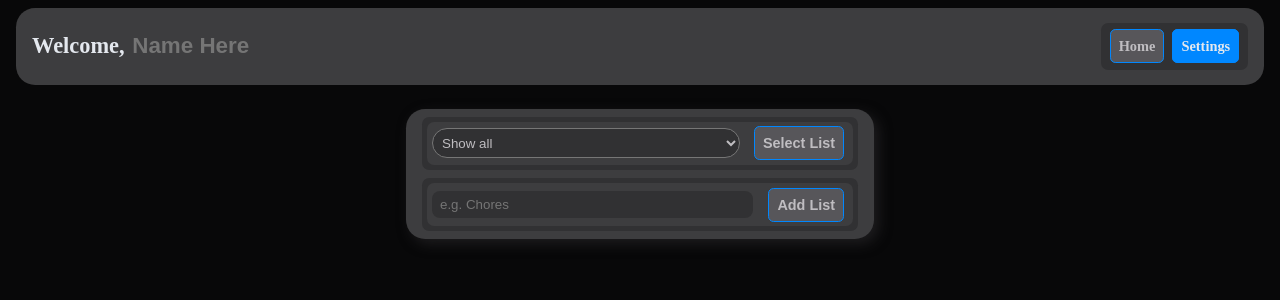
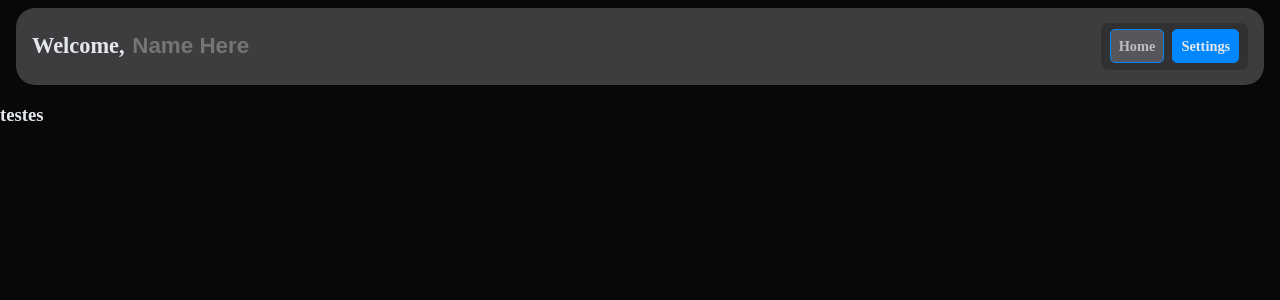
Before and after one commit to DaniSilv97/task-list-vue2, a Vue app: page /settings in a window 1280 px wide. Shown: the top 300 px of the page. Built offline with nearby package versions, Linux system fonts and the light colour scheme.

Commit message:
Fixed routing

```diff
--- a/src/App.vue
+++ b/src/App.vue
@@ -1,17 +1,18 @@
 <template>
   <div>
     <HeaderBar></HeaderBar>
-    <HomeView></HomeView>
+    <router-view/>
   </div>
 </template>
 
 <script>
   import HeaderBar from './components/HeaderBar.vue';
   import HomeView from './views/HomeView.vue';
+  import SettingsView from './views/SettingsView.vue';
 
   export default {
     props: [  ],
-    components: { HomeView, HeaderBar },
+    components: { HomeView, HeaderBar, SettingsView },
     name: 'App',
     data(){
       return{
--- a/src/router/index.js
+++ b/src/router/index.js
@@ -1,6 +1,7 @@
 import Vue from 'vue'
 import VueRouter from 'vue-router'
 import HomeView from '../views/HomeView.vue'
+import SettingsView from '../views/SettingsView.vue'
 
 Vue.use(VueRouter)
 
@@ -13,7 +14,7 @@ const routes = [
   {
     path: '/settings',
     name: 'settings',
-    component: () => import('../views/SettingsView.vue')
+    component: SettingsView
   }
 ]
 
--- a/src/views/SettingsView.vue
+++ b/src/views/SettingsView.vue
@@ -1,6 +1,6 @@
 <template>
     <div>
-
+        <h3>testes</h3>
     </div>
 </template>
 
```
